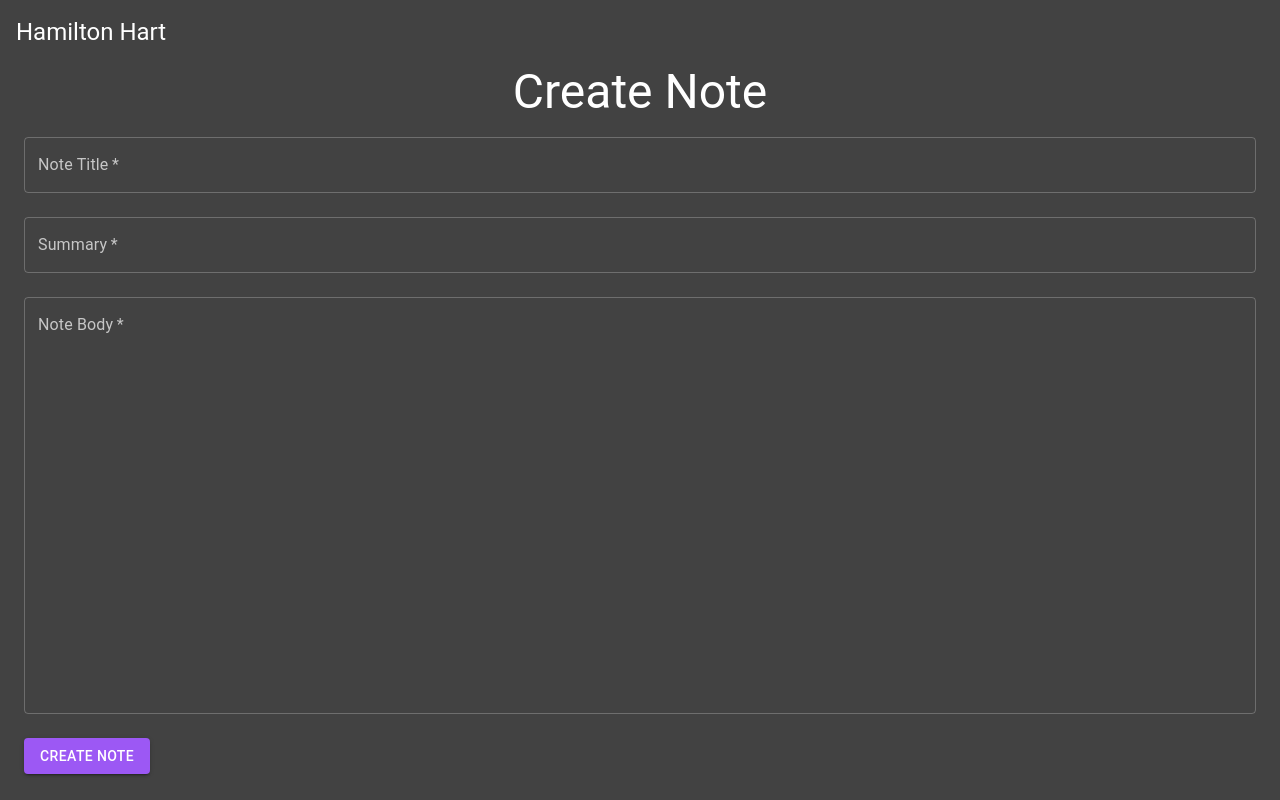
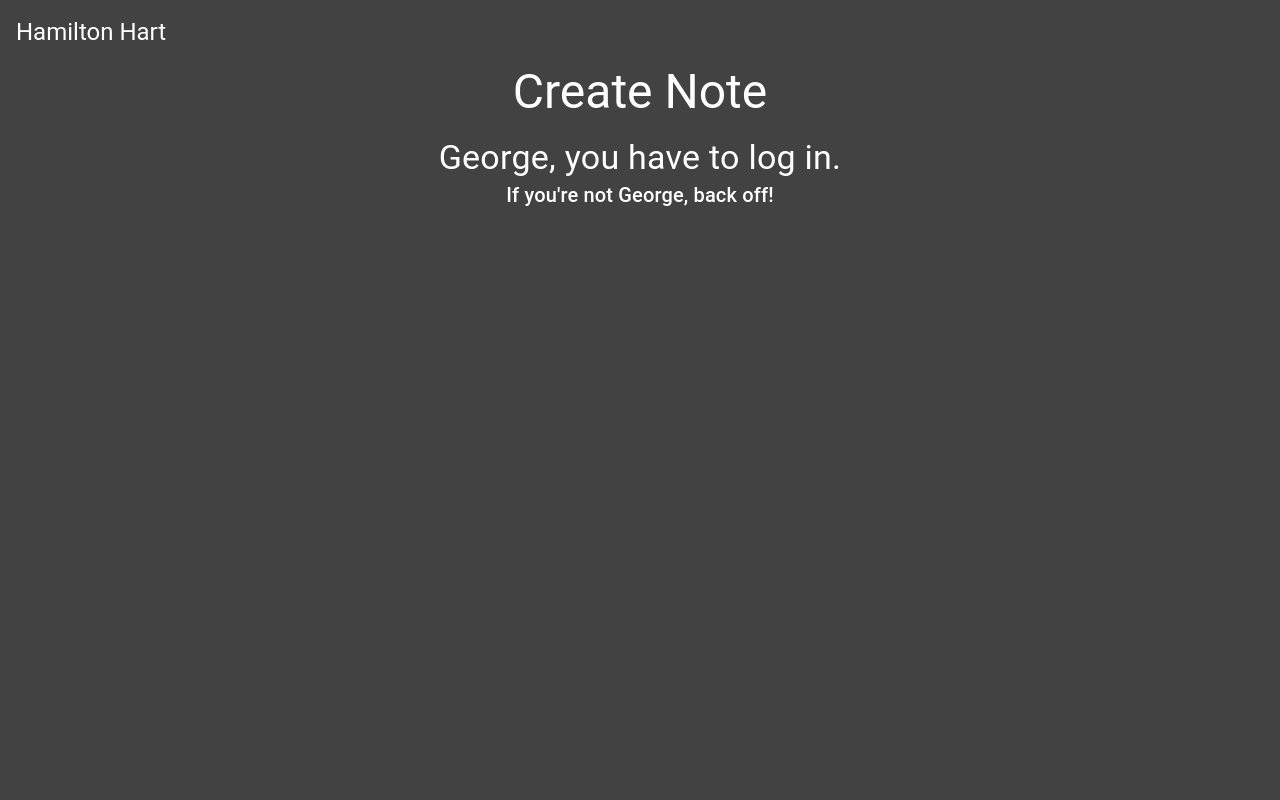
Before and after one commit to hamiltonhart/hamiltonharttech_old, a React (Create React App) app in the folder frontend/: page /notes/create in a window 1280 px wide. Built offline with nearby package versions, Linux system fonts and the light colour scheme.

Commit message:
Handle create/edit/delete button display to check for login.

```diff
--- a/frontend/src/pages/CreateNotePage.js
+++ b/frontend/src/pages/CreateNotePage.js
@@ -1,16 +1,32 @@
 import React from "react";
+
+import { useQuery } from "@apollo/react-hooks";
+import { IS_LOGGED_IN } from "../index.js";
 
 import { Typography } from "@material-ui/core";
 
 import { CreateNote } from "../components/Notes";
 
 export const CreateNotePage = () => {
+  const { data, loading, error } = useQuery(IS_LOGGED_IN);
+
   return (
     <>
       <Typography variant="h3" align="center" gutterBottom>
         Create Note
       </Typography>
-      <CreateNote />
+      {data && data.isLoggedIn ? (
+        <CreateNote />
+      ) : (
+        <div>
+          <Typography variant="h4" align="center">
+            George, you have to log in.
+          </Typography>
+          <Typography variant="h6" align="center">
+            If you're not George, back off!
+          </Typography>
+        </div>
+      )}
     </>
   );
 };
--- a/frontend/src/pages/NoteDetailPage.js
+++ b/frontend/src/pages/NoteDetailPage.js
@@ -1,11 +1,12 @@
 import React, { useState } from "react";
 import { navigate } from "@reach/router";
+import { IS_LOGGED_IN } from "../index";
 import {
   makeStyles,
   Typography,
   Paper,
   Button,
-  ClickAwayListener
+  ClickAwayListener,
 } from "@material-ui/core";
 
 import { useQuery, useMutation } from "@apollo/react-hooks";
@@ -13,22 +14,22 @@ import { NOTE_QUERY, DELETE_NOTE, NOTES_QUERY } from "../gql";
 import { useToggle } from "../utilities";
 import { EditNote } from "../components/Notes";
 
-const useStyles = makeStyles(theme => ({
+const useStyles = makeStyles((theme) => ({
   subheading: {
     padding: theme.spacing(2),
     marginTop: theme.spacing(2),
     marginBottom: theme.spacing(2),
-    backgroundColor: theme.palette.primary.main
+    backgroundColor: theme.palette.primary.main,
   },
   noteContainer: {
     maxWidth: "800px",
     marginLeft: "auto",
-    marginRight: "auto"
+    marginRight: "auto",
   },
   button: {
     marginTop: theme.spacing(2),
-    marginBottom: theme.spacing(2)
-  }
+    marginBottom: theme.spacing(2),
+  },
 }));
 
 export const NoteDetailPage = ({ noteId }) => {
@@ -36,8 +37,10 @@ export const NoteDetailPage = ({ noteId }) => {
   const [deleteActive, setDeleteActive] = useState(false);
 
   const { data, loading, error } = useQuery(NOTE_QUERY, {
-    variables: { id: currentId }
+    variables: { id: currentId },
   });
+
+  const { data: loggedInData } = useQuery(IS_LOGGED_IN);
 
   const [deleteNote, { error: deleteError }] = useMutation(DELETE_NOTE);
 
@@ -46,12 +49,12 @@ export const NoteDetailPage = ({ noteId }) => {
   const ReactMarkdown = require("react-markdown");
   const classes = useStyles();
 
-  const handleDelete = e => {
+  const handleDelete = (e) => {
     e.preventDefault();
     deleteNote({
       variables: { id: currentId },
       refetchQueries: [{ query: NOTES_QUERY }],
-      onCompleted: onDeleteCompleted()
+      onCompleted: onDeleteCompleted(),
     });
   };
 
@@ -80,6 +83,8 @@ export const NoteDetailPage = ({ noteId }) => {
               </Typography>
               <Paper className={classes.noteContainer} elevation={0}>
                 <ReactMarkdown source={data.note.bodyText} />
+                {loggedInData && loggedInData.isLoggedIn && (
+                  <>
                     {!deleteActive && (
                       <Button
                         className={classes.button}
@@ -92,13 +97,15 @@ export const NoteDetailPage = ({ noteId }) => {
                       </Button>
                     )}
                     {deleteActive && (
-                  <ClickAwayListener onClickAway={() => setDeleteActive(false)}>
+                      <ClickAwayListener
+                        onClickAway={() => setDeleteActive(false)}
+                      >
                         <Button
                           className={classes.button}
                           size="large"
                           color="warning"
                           variant="contained"
-                      onClick={e => handleDelete(e)}
+                          onClick={(e) => handleDelete(e)}
                         >
                           Delete
                         </Button>
@@ -113,10 +120,12 @@ export const NoteDetailPage = ({ noteId }) => {
                     >
                       Edit
                     </Button>
+                  </>
+                )}
               </Paper>
             </>
           )}
-          {editOn && (
+          {loggedInData && loggedInData.isLoggedIn && editOn && (
             <>
               <EditNote note={data.note} toggle={editToggle} />
             </>
```
Lines whose indentation alone changed are shown as unchanged.
